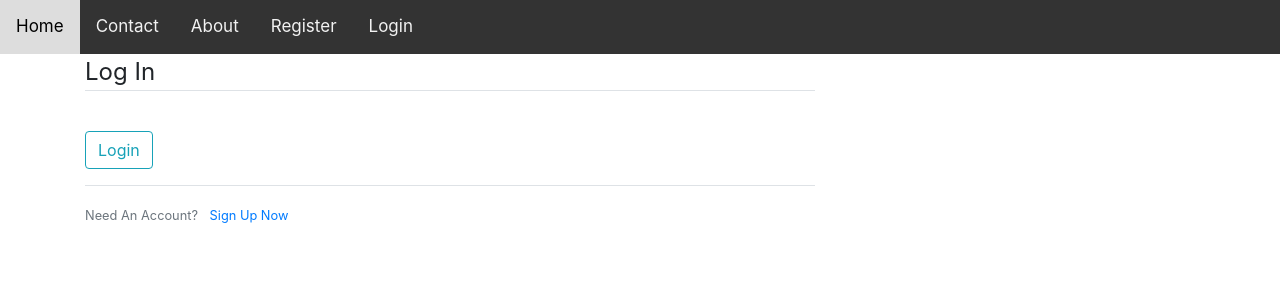
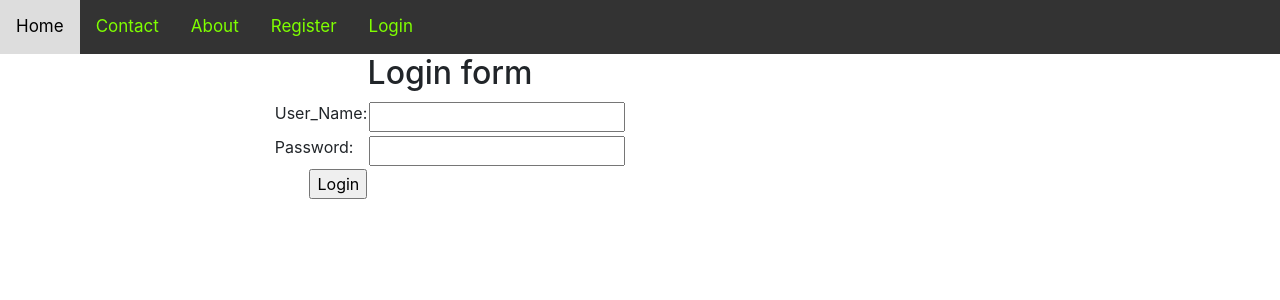
Before and after one commit to Rajasekhartech/hirelytics, a Django app: page /login in a window 1280 px wide. Shown: the top 300 px of the page. Run offline with Django 3.2, Linux system fonts and the light colour scheme; some libraries are stand-ins or nearby versions.

Commit message:
added login and logout

```diff
--- a/PycharmProjects/hyrelytics1/hirelytics/static/main.css
+++ b/PycharmProjects/hyrelytics1/hirelytics/static/main.css
@@ -6,7 +6,7 @@
 /* Style the links inside the navigation bar */
 .topnav a {
   float: left;
-  color: #f2f2f2;
+  color: #7FFF00;
   text-align: center;
   padding: 14px 16px;
   text-decoration: none;
--- a/PycharmProjects/hyrelytics1/hirelytics/templates/base.html
+++ b/PycharmProjects/hyrelytics1/hirelytics/templates/base.html
@@ -18,8 +18,16 @@
 
   <a href="#contact">Contact</a>
   <a href="#about">About</a>
+  {% if user.is_authenticated %}
+  <a href="{% url 'logout' %}">Logout</a>
+  <p class="">Signed in as{{user.username}}</p>
+
+
+  {% else %}
   <a href="register">Register</a>
   <a href="{% url 'login' %}">Login</a>
+  {% endif %}
+
 </div>
 <body>
 
--- a/PycharmProjects/hyrelytics1/hirelytics/templates/login.html
+++ b/PycharmProjects/hyrelytics1/hirelytics/templates/login.html
@@ -1,23 +1,42 @@
 {% extends "base.html" %}
 {% load crispy_forms_tags %}
 {% block content %}
-<div class="content-section">
-        <form method="POST">
-            {% csrf_token %}
-            <fieldset class="form-group">
-                <legend class="border-bottom mb-4">Log In</legend>
-                {{ form|crispy }}
-            </fieldset>
-            <div class="form-group">
-                <butto n class="btn btn-outline-info" type="submit">Login</button>
-            </div>
-        </form>
-        <div class="border-top pt-3">
-            <small class="text-muted">
-                Need An Account? <a class="ml-2" href="{% url 'register' %}">Sign Up Now</a>
-            </small>
-        </div>
+<body>
+    <h2 ALIGN="CENTER">Login form</h2>
+
+    <form action="login" method="post">
+
+      <form action="register" method="post">
+        {% csrf_token %}
+      <table border="0" align="center">
+      <tbody>
+
+      <tr>
+      <td><label for="username">User_Name:</label></td>
+      <td><input id="username" maxlength="50" name="username" type="text" /></td>
+      </tr>
+
+      <tr>
+      <td><label for="password">Password:</label></td>
+      <td><input id="password" maxlength="50" name="password"
+      type="password" /></td>
+      </tr>
+
+      <tr>
+      <td align="right"><input name="Submit" type="Submit" value="Login" /></td>
+      </tr>
+
+    </tbody>
+    </table>
+    </form>
+
+    <div>
+    {% for message in messages %}
+    <h3 ALIGN="CENTER">{{message}}</h3>
+    {% endfor %}
     </div>
+
+  </body>
 
 
 {% endblock content %}
--- a/PycharmProjects/hyrelytics1/hirelytics/user/urls.py
+++ b/PycharmProjects/hyrelytics1/hirelytics/user/urls.py
@@ -4,5 +4,6 @@ from . import views
 urlpatterns = [
     path('',views.home ,name='home'),
     path('login',views.login,name="login"),
+    path('logout',views.logout,name="logout"),
     path('register',views.register, name='register'),
 ]
--- a/PycharmProjects/hyrelytics1/hirelytics/user/views.py
+++ b/PycharmProjects/hyrelytics1/hirelytics/user/views.py
@@ -1,11 +1,25 @@
 from django.shortcuts import render , redirect
 from django.contrib import messages
 from .forms import UserRegisterForm
+from django.contrib.auth.models import auth
 # Create your views here.
 def home(request):
     return render(request,'home.html')
 def login(request):
-    return render(request,'login.html')
+    if request.method == 'POST':
+        username = request.POST['username']
+        password = request.POST['password']
+
+        user = auth.authenticate(username=username, password=password)
+
+        if user is not None:
+            auth.login(request, user)
+            return redirect('home')
+        else:
+            messages.info(request, 'Invalid Credentials')
+            return redirect('login')
+    else:
+        return render(request, 'login.html')
 def register(request):
     if request.method == 'POST':
         form = UserRegisterForm(request.POST)
@@ -17,3 +31,6 @@ def register(request):
     else:
         form = UserRegisterForm()
     return render(request, 'register.html', {'form': form})
+def logout(request):
+    auth.logout(request)
+    return redirect('/')
```
Also changed, not shown: PycharmProjects/hyrelytics1/hirelytics/db.sqlite3.
